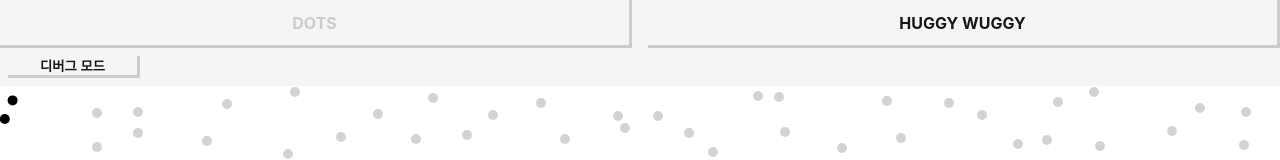
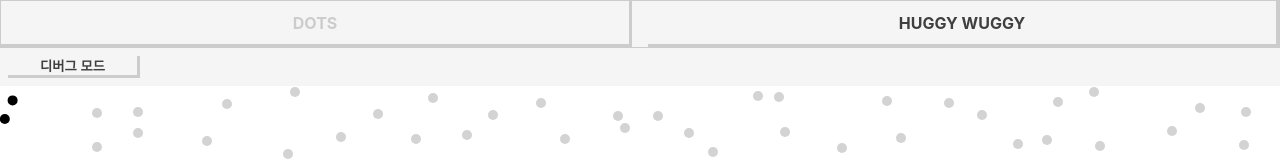
Before and after one commit to RAREBEEF/interactive, a React (Create React App) app: page /dots in a window 1280 px wide. Shown: the top 160 px of the page. Built offline with nearby package versions, Linux system fonts and the light colour scheme.

Commit message:
글자 색상 변경

```diff
--- a/src/App.scss
+++ b/src/App.scss
@@ -7,13 +7,14 @@ html {
 .App {
   @include var.fullVh;
   @include var.fullVw;
-  color: var.$black;
+  color: var.$darkgray;
 
   * {
     box-sizing: border-box;
   }
 
   .app__header {
+    box-sizing: border-box;
     height: 3rem;
     width: 100vw;
     width: 100dvw;
@@ -21,10 +22,11 @@ html {
     align-items: stretch;
     gap: 2rem;
     background-color: var.$white;
+    border: 1px solid var.$gray;
 
     a {
       text-decoration: none;
-      color: var.$black;
+      color: var.$darkgray;
       font-weight: 700;
     }
 
--- a/src/_var.scss
+++ b/src/_var.scss
@@ -1,6 +1,7 @@
 $black: #161616;
 $white: whitesmoke;
 $gray: #cccccc;
+$darkgray: #3f3f3f;
 $red: #ff3636;
 
 @mixin fullVh {
--- a/src/pages/Dots.module.scss
+++ b/src/pages/Dots.module.scss
@@ -28,13 +28,13 @@
       justify-content: space-evenly;
       display: flex;
       flex-wrap: wrap;
-      color: var.$black;
+      color: var.$darkgray;
       font-weight: 700;
     }
 
     .toggle-debug {
       word-break: keep-all;
-      color: var.$black;
+      color: var.$darkgray;
       font-weight: 700;
       cursor: pointer;
       background-color: var.$white;
--- a/src/pages/Dots.tsx
+++ b/src/pages/Dots.tsx
@@ -474,9 +474,6 @@ const Dots = () => {
             <p>사각형 : 영역 구분</p>
             <p>주황 : 복귀 중</p>
             <p>빨강 : 마우스 범위 내</p>
-            <p style={{ position: "absolute", left: 0, top: 0 }}>
-              렌더링한 프레임 수: {ANIMATION_FRAME_ID.current}
-            </p>
           </div>
         )}
       </div>
--- a/src/pages/HuggyWuggy.module.scss
+++ b/src/pages/HuggyWuggy.module.scss
@@ -35,13 +35,13 @@
       justify-content: space-evenly;
       display: flex;
       flex-wrap: wrap;
-      color: var.$black;
+      color: var.$darkgray;
       font-weight: 700;
     }
 
     .toggle-btn {
       word-break: keep-all;
-      color: var.$black;
+      color: var.$darkgray;
       font-weight: 700;
       cursor: pointer;
       background-color: var.$white;
--- a/src/pages/HuggyWuggy.tsx
+++ b/src/pages/HuggyWuggy.tsx
@@ -1132,11 +1132,6 @@ const HuggyWuggy = () => {
             {lightOn ? "불 끄기" : "불 켜기"}
           </button>
         )}
-        {isDebug && (
-          <p style={{ position: "absolute", left: 0, top: 0 }}>
-            렌더링한 프레임 수 : {ANIMATION_FRAME_ID.current}
-          </p>
-        )}
       </div>
       <canvas
         style={{ background: isDebug ? "white" : "none" }}
```
